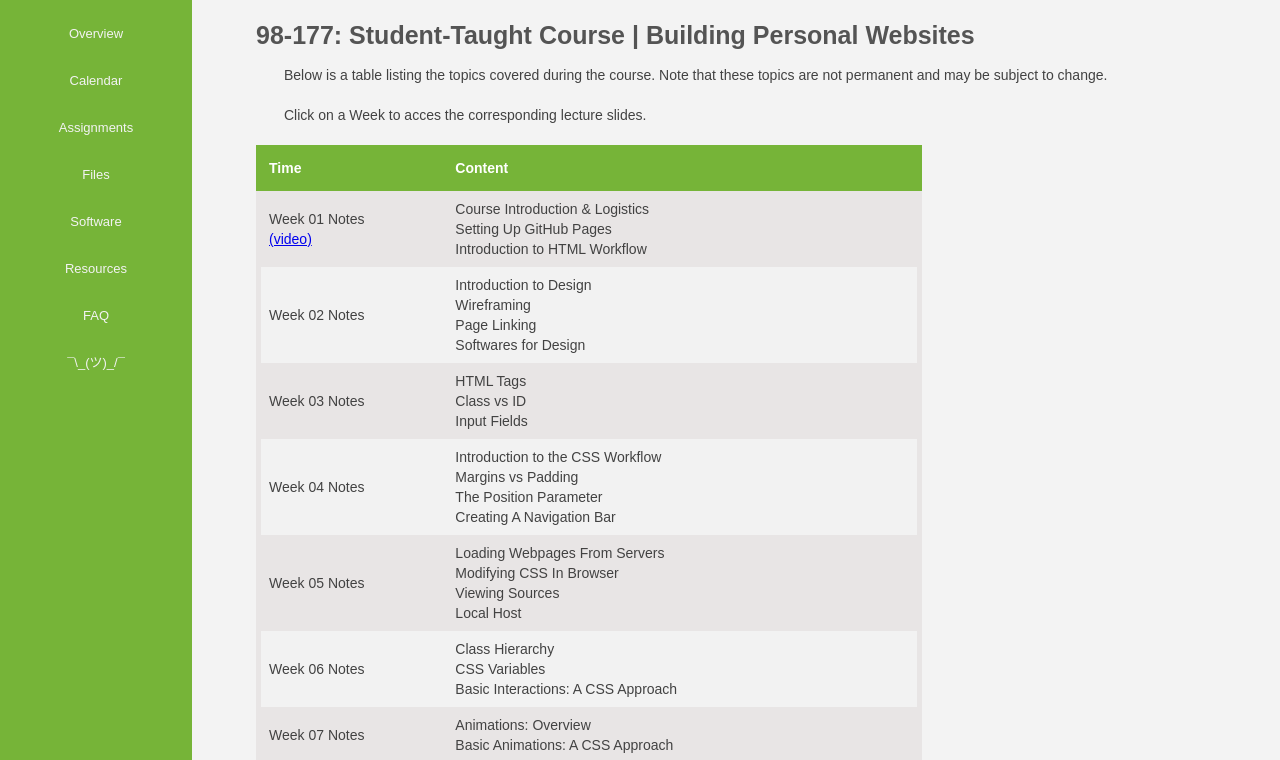
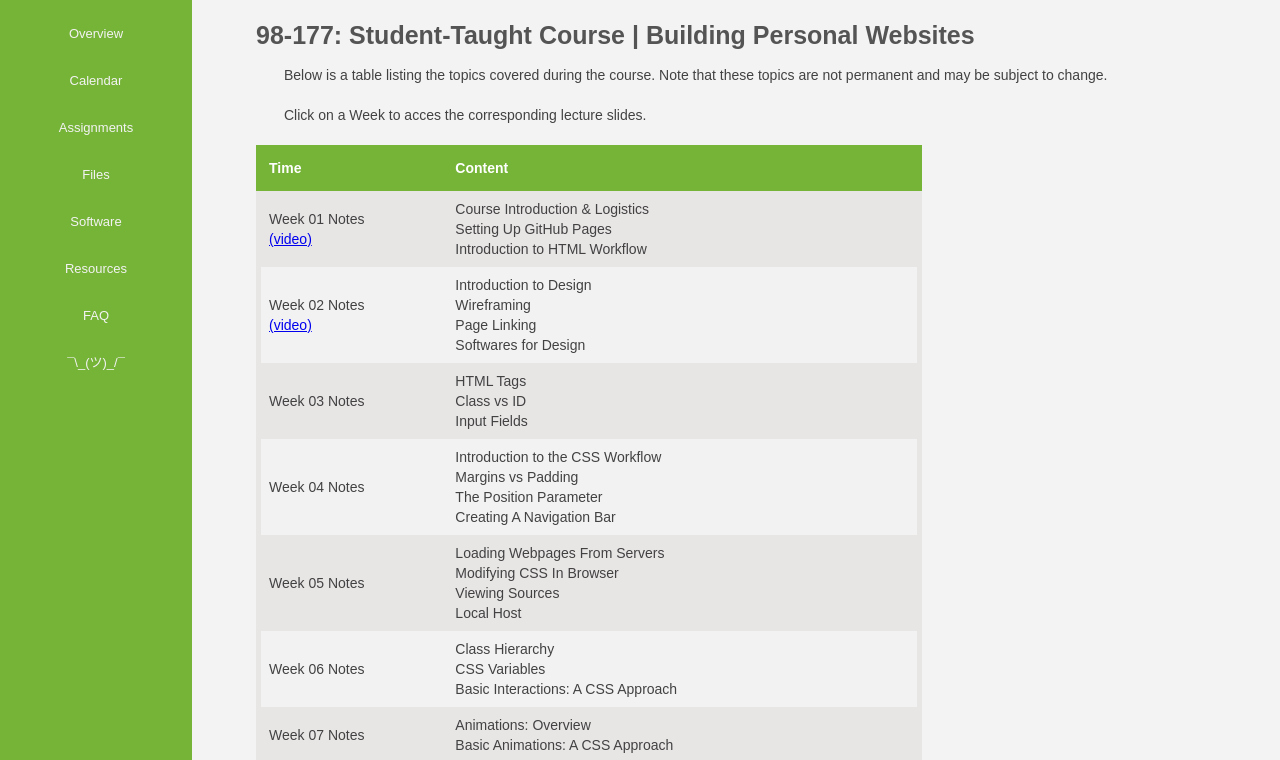
Before and after one commit to cardadfar/stuco_webdev_website, a plain HTML site: page calendar.html in a window 1280 px wide. Shown: the top 760 px of the page. Drawn offline with nearby package versions, Linux system fonts and the light colour scheme.

Commit message:
Update calendar.html

```diff
--- a/calendar.html
+++ b/calendar.html
@@ -46,7 +46,7 @@
 					Introduction to HTML Workflow</td>
 			  </tr>
 			  <tr>
-			    <td> <div class='lecture' id='week-02'>Week 02 Notes</div></td>
+			    <td> <div class='lecture' id='week-02'>Week 02 Notes</div> <a href="https://www.youtube.com/watch?v=9-9Mouz_tDk">(video)</a> </td>
 			    <td>Introduction to Design<br>
 			    	Wireframing<br>
 			    	Page Linking<br>
```
